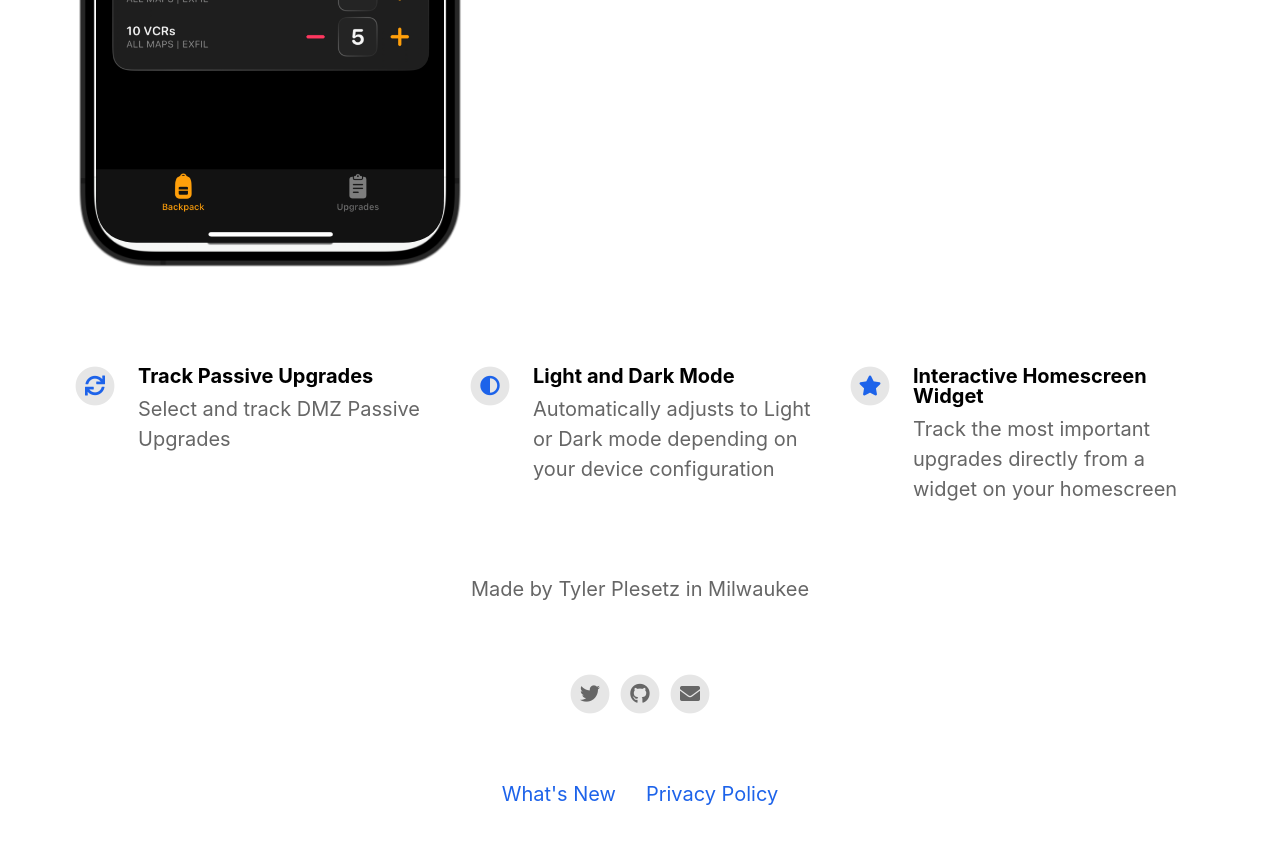
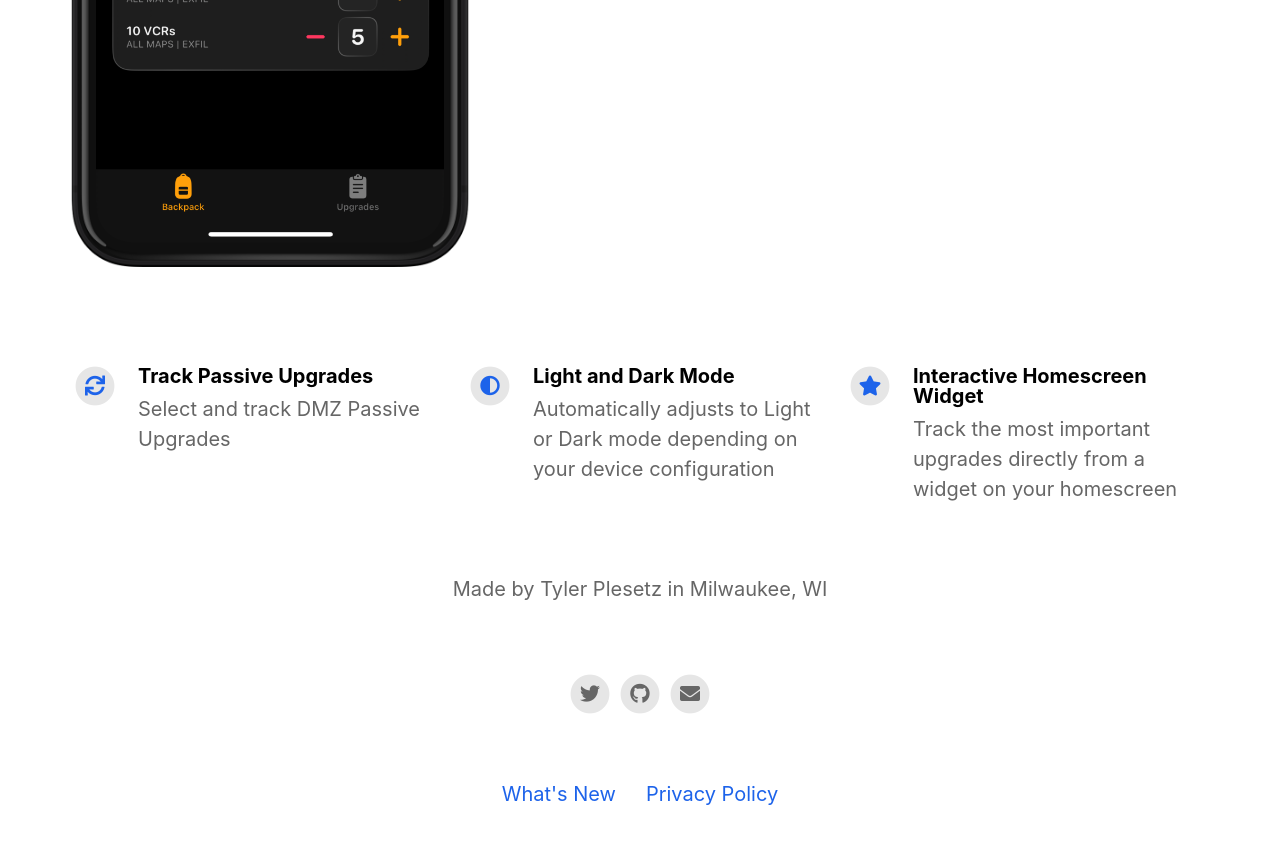
Before and after one commit to codefruitio/getlootr, a Jekyll site: the page built from index.html, in a window 1280 px wide and 900 px high, scrolled down 692 px, cut to the strip 26-870 px from the top of the window. Built offline with Jekyll 4.4.1, drawn with Linux system fonts in a browser that asks for light colours; nearby versions of some CDN libraries.

Commit message:
some updates

```diff
--- a/Gemfile
+++ b/Gemfile
@@ -1,2 +1,3 @@
 source "https://rubygems.org"
 gem 'github-pages'
+gem "webrick", "~> 1.8"
--- a/_config.yml
+++ b/_config.yml
@@ -22,7 +22,7 @@ enable_smart_app_banner                   : true
 # Information About Yourself
 your_name                                 : Tyler Plesetz
 your_link                                 :
-your_city                                 : Milwaukee
+your_city                                 : Milwaukee, WI
 email_address                             : ty@plesetz.com
 facebook_username                         :
 instagram_username                        :
```
Also changed, not shown: Gemfile.lock, assets/black.png, assets/old_black.png (deleted), 4 other files.
